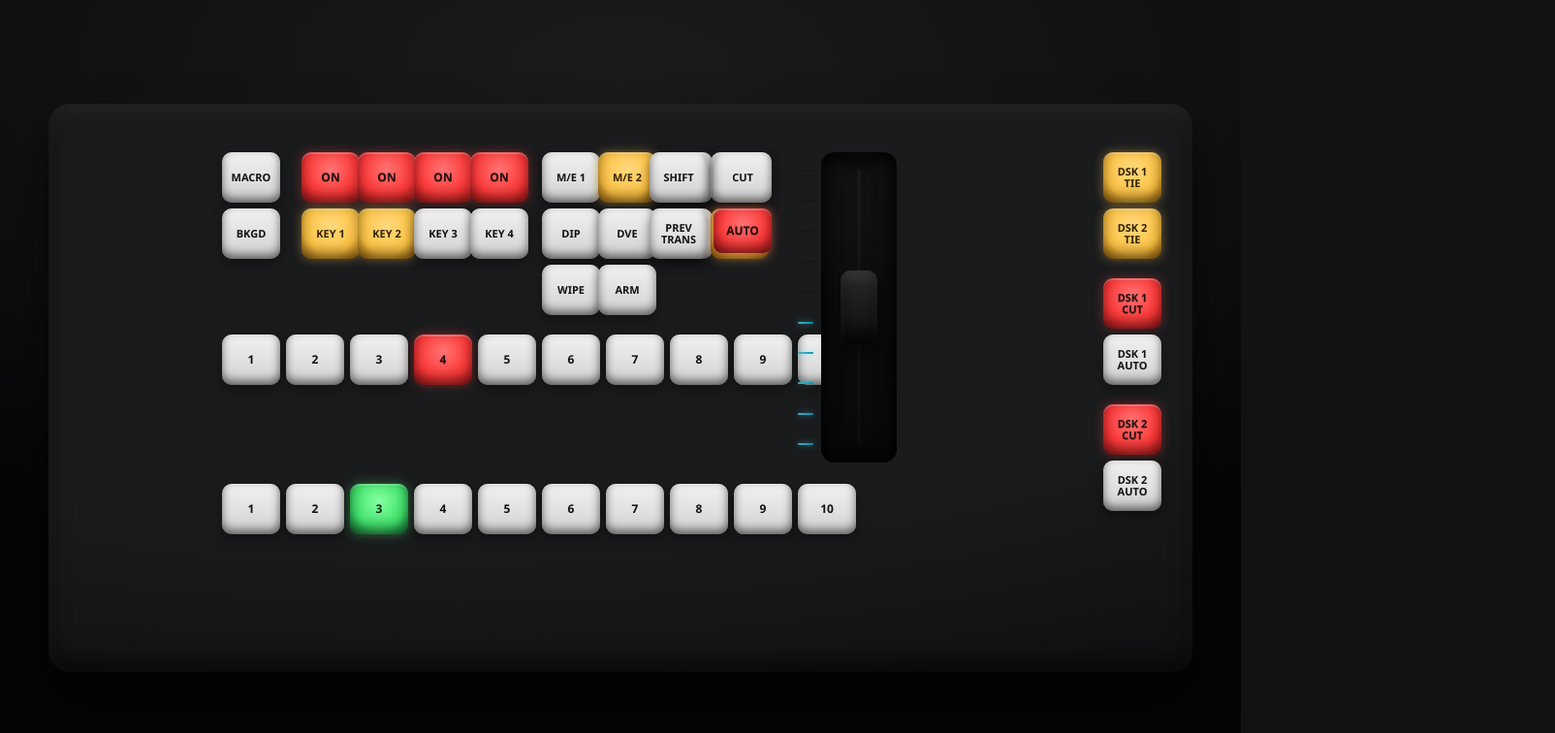
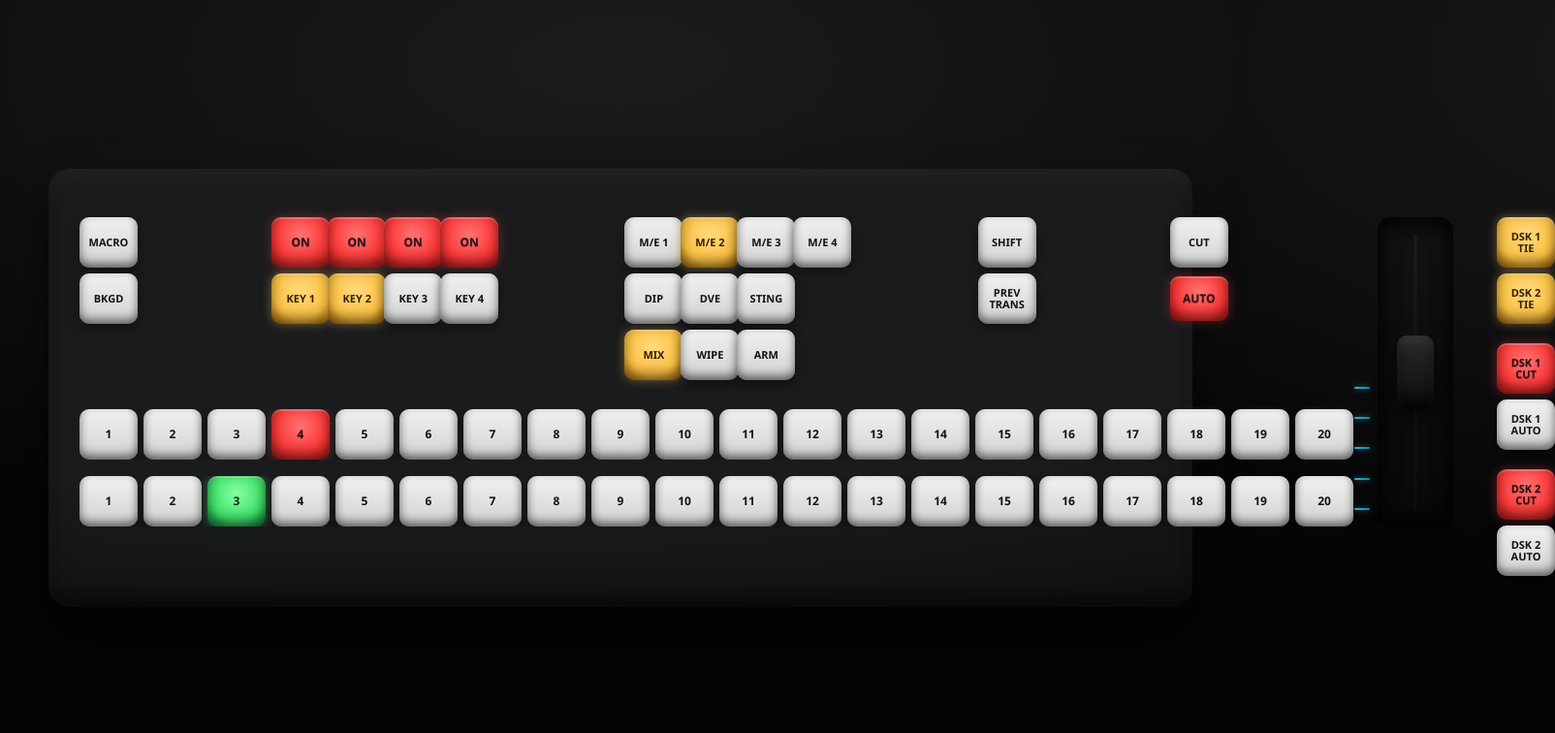
Before and after one commit to FuryoDev/micro-panel, a Vue app: page / in a window 1280 px wide. Shown: the top 756 px of the page at 97% size, 1604 px wide, since content can reach past the window. Built offline with nearby package versions, Linux system fonts and the light colour scheme.

Commit message:
added 10 more buttons

```diff
--- a/src/components/MicroPanel.vue
+++ b/src/components/MicroPanel.vue
@@ -102,12 +102,16 @@ const toggleColors: Record<string, KeyColor> = {
   'dsk2-auto': 'grey',
 }
 
-const programButtons = Array.from({ length: 10 }, (_, index) => index + 1)
-const previewButtons = Array.from({ length: 10 }, (_, index) => index + 1)
+const programButtons = Array.from({ length: 20 }, (_, index) => index + 1)
+const previewButtons = Array.from({ length: 20 }, (_, index) => index + 1)
 
 const programSelection = ref<string>('program-4')
 const previewSelection = ref<string>('preview-3')
 const faderValue = ref(0.5)
+
+// Offset pour la pagination des bus (0 = boutons 1-10, 10 = boutons 11-20)
+const programOffset = ref(0)
+const previewOffset = ref(0)
 
 const state = reactive<MicroPanelState>({
   toggles: toggleState,
@@ -120,6 +124,15 @@ const faderStepCount = 10
 
 const litStepCount = computed(() => Math.round(faderValue.value * faderStepCount))
 const faderSlot = ref<HTMLDivElement | null>(null)
+
+// Boutons visibles (10 boutons à la fois)
+const visibleProgramButtons = computed(() =>
+    programButtons.slice(programOffset.value, programOffset.value + 10)
+)
+
+const visiblePreviewButtons = computed(() =>
+    previewButtons.slice(previewOffset.value, previewOffset.value + 10)
+)
 
 function keyClasses(active: boolean, activeColor: KeyColor, options?: { size?: 'sm'; pill?: boolean }) {
   return [
@@ -135,6 +148,14 @@ function onToggle(id: string) {
   const color = toggleColors[id] ?? 'grey'
   const next = !toggleState[id]
   toggleState[id] = next
+
+  // Gestion spéciale pour SHIFT et PREV TRANS
+  if (id === 'shift') {
+    programOffset.value = next ? 10 : 0
+  } else if (id === 'prev-trans') {
+    previewOffset.value = next ? 10 : 0
+  }
+
   emit('toggle-change', {
     id,
     active: next,
@@ -236,7 +257,7 @@ defineExpose({
   <div class="panel">
     <div class="surface">
       <div class="board">
-        <div class="board-slot board-slot--main">
+        <div class="board-slot board-slot--top-left">
           <div class="group group--column">
             <button
                 type="button"
@@ -255,7 +276,9 @@ defineExpose({
               BKGD
             </button>
           </div>
+        </div>
 
+        <div class="board-slot board-slot--keyers">
           <div class="group group--keyers">
             <button
                 v-for="id in ['key1-on', 'key2-on', 'key3-on', 'key4-on']"
@@ -278,8 +301,10 @@ defineExpose({
               {{ id.toUpperCase().replace('KEY', 'KEY ') }}
             </button>
           </div>
+        </div>
 
-          <div class="group group--effects">
+        <div class="board-slot board-slot--effects">
+          <div class="group group--effects-row1">
             <button
                 v-for="id in ['me1', 'me2', 'me3', 'me4']"
                 :key="id"
@@ -290,6 +315,8 @@ defineExpose({
             >
               {{ id.toUpperCase().replace('ME', 'M/E ') }}
             </button>
+          </div>
+          <div class="group group--effects-row2">
             <button
                 v-for="id in ['dip', 'dve', 'sting']"
                 :key="id"
@@ -314,8 +341,7 @@ defineExpose({
         </div>
 
         <div class="board-slot board-slot--transition">
-          <div class="transition-stacks">
-            <div class="stack">
+          <div class="group group--column">
             <button
                 type="button"
                 :class="keyClasses(toggleState.shift, toggleColors.shift, { size: 'sm' })"
@@ -333,7 +359,10 @@ defineExpose({
               PREV<br />TRANS
             </button>
           </div>
-            <div class="stack">
+        </div>
+
+        <div class="board-slot board-slot--cut-auto">
+          <div class="group group--column">
             <button
                 type="button"
                 :class="keyClasses(toggleState.cut, toggleColors.cut, { size: 'sm' })"
@@ -352,10 +381,13 @@ defineExpose({
             </button>
           </div>
         </div>
-        </div>
 
         <div class="board-slot board-slot--program">
-          <div class="group group--bus">
+          <div class="bus-container">
+            <div
+                class="group group--bus"
+                :style="{ transform: `translateX(-${programOffset * 100}%)` }"
+            >
               <button
                   v-for="number in programButtons"
                   :key="`program-${number}`"
@@ -368,9 +400,14 @@ defineExpose({
               </button>
             </div>
           </div>
+        </div>
 
         <div class="board-slot board-slot--preview">
-          <div class="group group--bus">
+          <div class="bus-container">
+            <div
+                class="group group--bus"
+                :style="{ transform: `translateX(-${previewOffset * 100}%)` }"
+            >
               <button
                   v-for="number in previewButtons"
                   :key="`preview-${number}`"
@@ -381,6 +418,7 @@ defineExpose({
               >
                 {{ number }}
               </button>
+            </div>
           </div>
         </div>
 
@@ -522,48 +560,49 @@ defineExpose({
 .surface {
   margin-top: 18px;
   display: grid;
-  grid-template-columns: minmax(0, 1fr) auto;
+  grid-template-columns: auto auto;
   column-gap: 36px;
   align-items: start;
 }
 
-
 .board {
   display: grid;
-  grid-template-columns: repeat(7, 1fr);
-  grid-template-rows: repeat(3, 1fr);
-  grid-column-gap: 9px;
-  grid-row-gap: 0px;
-  align-items: start;
-  justify-content: start;
-}
-
-.board-slot {
-  justify-self: start;
-}
-
-.board-slot--main {
-  grid-area: 1 / 2 / 2 / 5;
-  display: grid;
-  grid-auto-flow: column;
-  grid-auto-columns: max-content;
-  column-gap: var(--group-gap);
+  grid-template-columns: auto auto auto auto auto auto auto;
+  grid-template-rows: auto auto auto;
+  gap: 9px;
   align-items: start;
 }
 
+.board-slot--top-left {
+  grid-area: 1 / 1 / 2 / 2;
+}
+
+.board-slot--keyers {
+  grid-area: 1 / 2 / 2 / 3;
+}
+
+.board-slot--effects {
+  grid-area: 1 / 3 / 2 / 4;
+  display: flex;
+  flex-direction: column;
+  gap: var(--inner-gap);
+}
+
 .board-slot--transition {
-  grid-area: 1 / 5 / 4 / 6;
-  display: flex;
-  align-items: flex-start;
+  grid-area: 1 / 4 / 2 / 5;
+}
+
+.board-slot--cut-auto {
+  grid-area: 1 / 5 / 2 / 6;
 }
 
 .board-slot--program {
-  grid-area: 2 / 2 / 3 / 5;
+  grid-area: 2 / 1 / 3 / 6;
   margin-top: var(--section-gap);
 }
 
 .board-slot--preview {
-  grid-area: 3 / 2 / 4 / 5;
+  grid-area: 3 / 1 / 4 / 6;
   margin-top: var(--inner-gap);
 }
 
@@ -572,7 +611,12 @@ defineExpose({
   display: flex;
   justify-content: center;
   align-items: stretch;
-  justify-self: center;
+  margin-left: 16px;
+}
+
+.bus-container {
+  overflow: hidden;
+  width: 100%;
 }
 
 .side {
@@ -596,26 +640,20 @@ defineExpose({
   grid-auto-rows: var(--key-size);
 }
 
-.group--effects {
+.group--effects-row1 {
+  display: grid;
   grid-template-columns: repeat(4, var(--key-size));
-  grid-auto-rows: var(--key-size);
+  gap: var(--inner-gap);
 }
 
-.group--effects button:nth-child(n + 5) {
-  grid-column: span 1;
+.group--effects-row2 {
+  display: grid;
+  grid-template-columns: repeat(3, var(--key-size));
+  gap: var(--inner-gap);
 }
 
-.transition-stacks {
-  display: grid;
-  grid-auto-flow: column;
-  grid-auto-columns: max-content;
-  column-gap: var(--inner-gap);
-  align-items: start;
-}
-
-.stack {
-  display: grid;
-  gap: var(--inner-gap);
+.group--effects-row2 button:nth-child(n + 4) {
+  grid-column: span 1;
 }
 
 .group--fader {
@@ -629,6 +667,8 @@ defineExpose({
   display: flex;
   gap: var(--inner-gap);
   flex-wrap: nowrap;
+  transition: transform 0.3s ease-out;
+  will-change: transform;
 }
 
 .board-slot--program .group--bus,
@@ -655,6 +695,7 @@ defineExpose({
       inset 0 -4px 10px rgba(0, 0, 0, 0.55),
       0 5px 12px rgba(0, 0, 0, 0.35);
   transition: transform 40ms ease, filter 120ms ease;
+  flex-shrink: 0;
 }
 
 .key:active {
```
Also changed, not shown: 2 other files (tests, documents, lock files or other folders). Lines whose indentation alone changed are shown as unchanged.
